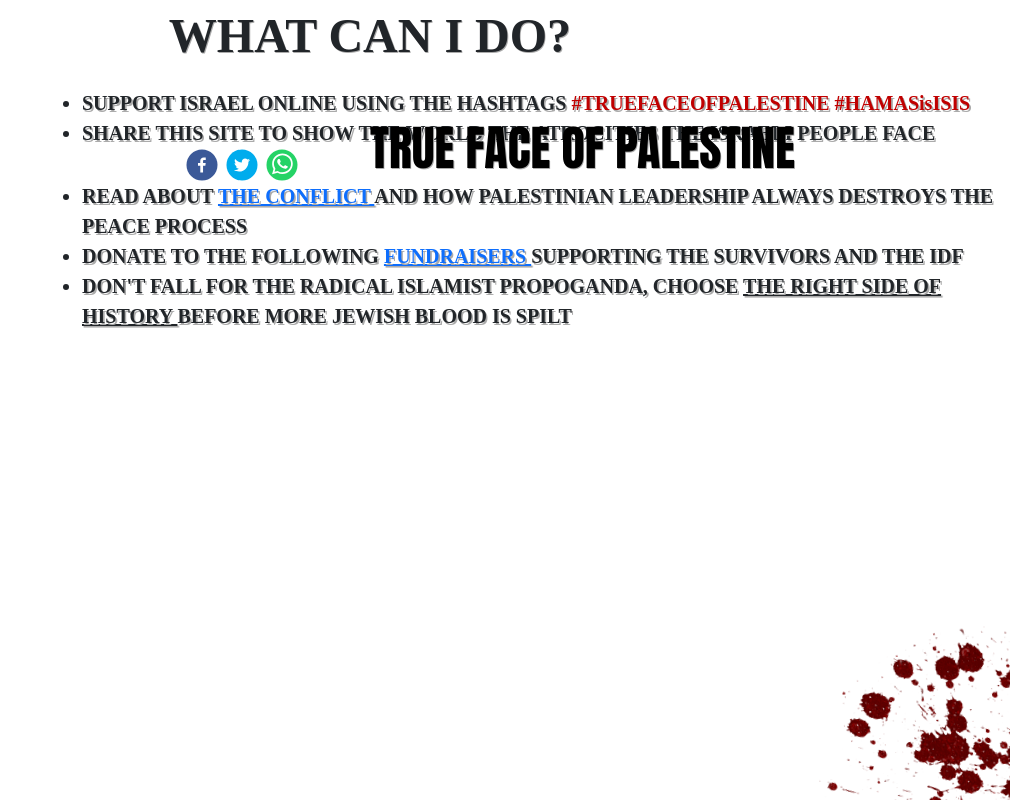
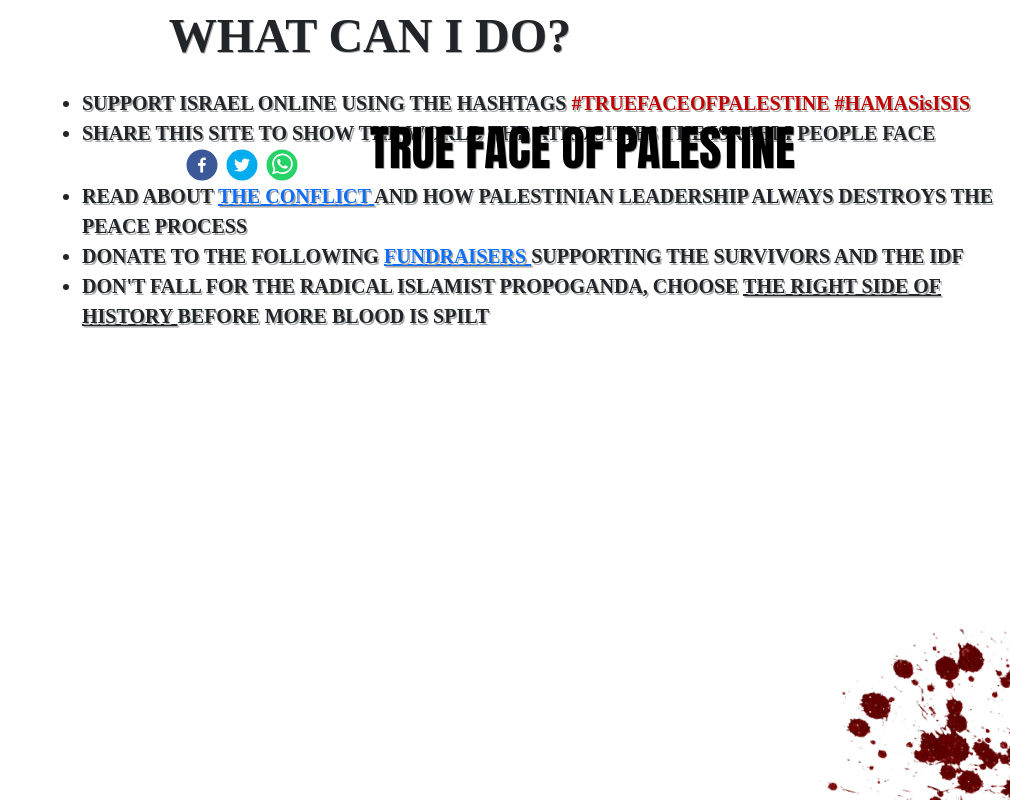
Before and after one commit to The-October-Team/7th-of-october, a React (Create React App) app: page /enough in a window 1280 px wide. Shown: the top 800 px of the page, without its empty margins (270-1280 px from the left). Built offline with nearby package versions, Linux system fonts and the light colour scheme; a web font is replaced by a local one.

Commit message:
remove "jewish"

```diff
--- a/src/pages/enough.tsx
+++ b/src/pages/enough.tsx
@@ -38,7 +38,7 @@ function EnoughContent() {
                 </li>
                 <li> READ ABOUT <a href="https://en.wikipedia.org/wiki/Israeli%E2%80%93Palestinian_conflict"> THE CONFLICT </a> AND HOW PALESTINIAN LEADERSHIP ALWAYS DESTROYS THE PEACE PROCESS </li>
                 <li> DONATE TO THE FOLLOWING <a href="https://google.com/"> FUNDRAISERS </a> SUPPORTING THE SURVIVORS AND THE IDF </li>
-                <li> DON&apos;T FALL FOR THE RADICAL ISLAMIST PROPOGANDA, CHOOSE <u> THE RIGHT SIDE OF HISTORY </u> BEFORE MORE JEWISH BLOOD IS SPILT </li>
+                <li> DON&apos;T FALL FOR THE RADICAL ISLAMIST PROPOGANDA, CHOOSE <u> THE RIGHT SIDE OF HISTORY </u> BEFORE MORE BLOOD IS SPILT </li>
             </ul>
             <img src="../images/blood.png" id="blood-img" alt="blood" />
             <br />
```
